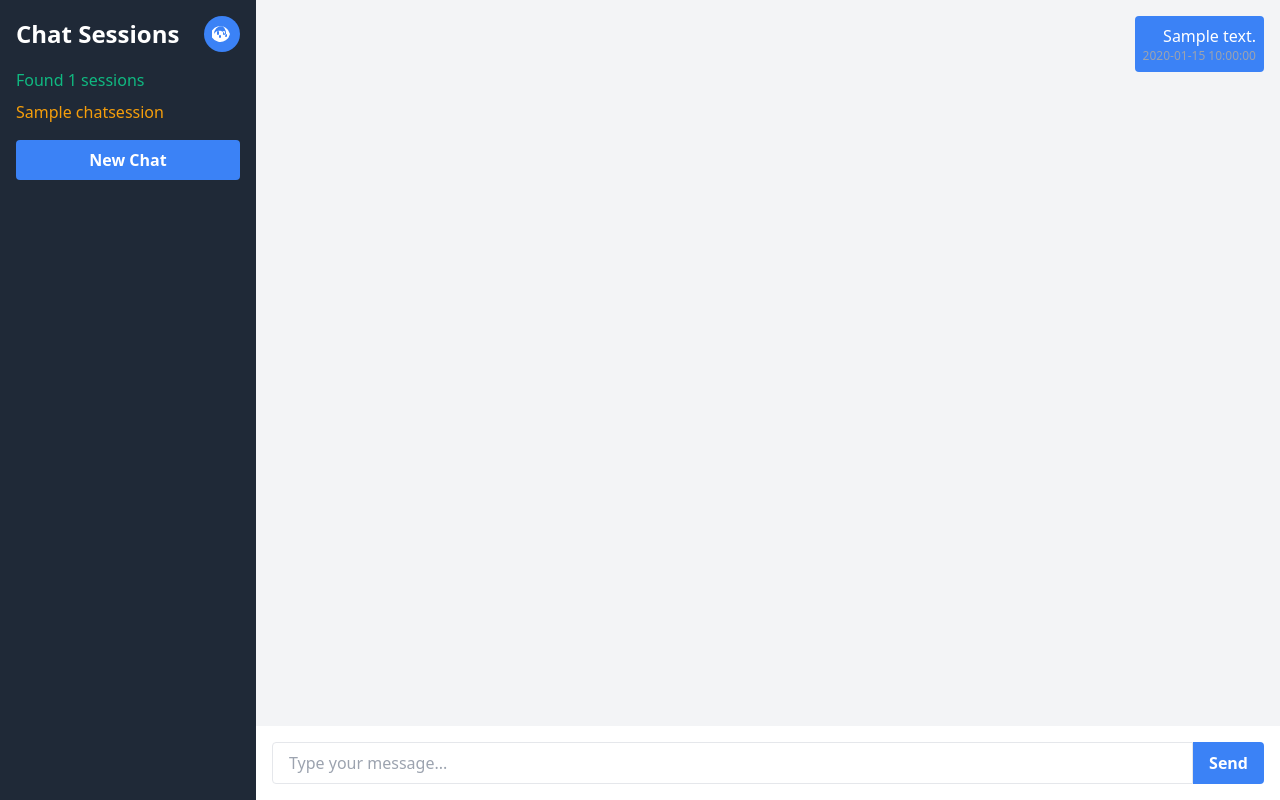
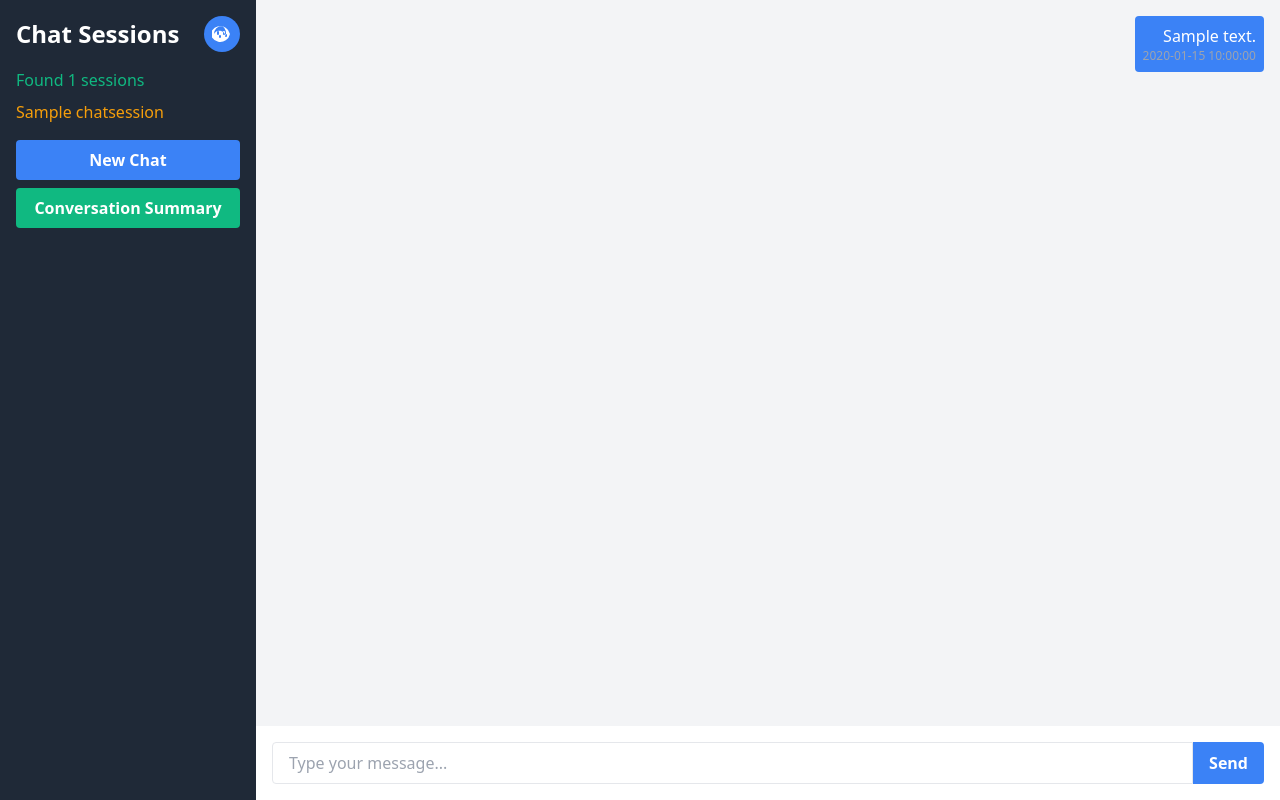
Before and after one commit to abhishek2358/AI-Chatbot, a Django app: page /aichat/home/ in a window 1280 px wide. Run offline with Django 5.2, Linux system fonts and the light colour scheme; tables that the repository leaves empty hold one stand-in row (values such as "Sample post"); parts of the project's set-up code (start-up, migrations or seed data) failed here and were passed over.

Commit message:
Updated UI

```diff
--- a/chatio/aichat/models.py
+++ b/chatio/aichat/models.py
@@ -29,7 +29,7 @@ class patient(models.Model):
     patient_email = models.EmailField()
     patient_phone = models.CharField(max_length=10)
     patient_dob = models.DateField(default='1999-05-19')
-    patient_summary = models.TextField(default='Hypertension')
+    patient_summary = models.TextField(default='No summary yet')
     patient_last_appointment = models.DateTimeField(default='2024-02-19')
     patient_next_appointment = models.DateTimeField(default='2024-03-19')
     patient_treatment_plan = models.TextField(default='Aspirin')
--- a/chatio/aichat/templates/aichat/home.html
+++ b/chatio/aichat/templates/aichat/home.html
@@ -10,7 +10,7 @@
 <body class="bg-gray-100">
     <div class="flex h-screen">
         <!-- Sidebar -->
-        <div class="w-64 bg-gray-800 text-white p-4">
+        <div class="w-64 bg-gray-800 text-white p-4 overflow-y-auto">
             <div class="flex items-center justify-between mb-4">
                 <h2 class="text-2xl font-bold">Chat Sessions</h2>
                 <button class="bg-blue-500 hover:bg-blue-600 text-white p-2 rounded-full"
@@ -41,11 +41,14 @@
                 onclick="window.location.href=`{% url 'create_chat_session' %}`">
                 New Chat
             </button>
+            <!-- New Button for Big Popup -->
+            <button id="show-big-popup" class="mt-2 w-full bg-green-500 hover:bg-green-600 text-white font-bold py-2 px-4 rounded"
+                onclick="openBigPopup()">
+                Conversation Summary
+            </button>
         </div>
 
         <!-- Main Content -->
-        <div class="flex-1 flex flex-col">
-            <!-- Chat Messages -->
         <div class="flex-1 flex flex-col">
             <!-- Chat Messages -->
             <div id="chat-messages" class="flex-1 p-4 overflow-y-auto">
@@ -72,8 +75,8 @@
                 </form>
             </div>
         </div>
+    </div>
 
-        </div>
     <!-- Patient Info Modal -->
     <div id="patientModal" class="fixed inset-0 bg-gray-900 bg-opacity-50 flex items-center justify-center hidden">
         <div class="bg-white p-6 rounded-lg w-1/3">
@@ -87,48 +90,43 @@
             </button>
         </div>
     </div>
+
+    <!-- Big Popup -->
+    <div id="bigPopup" class="fixed inset-0 bg-gray-900 bg-opacity-50 flex items-center justify-center hidden">
+        <div class="bg-white p-6 rounded-lg w-2/3 max-h-[80vh] flex flex-col">
+            <h2 class="text-2xl font-bold mb-4">Conversation Summary</h2>
+            <div class="flex-1 overflow-y-auto mb-4 pr-4">
+                <div class="space-y-4">
+                    <!-- Content Here -->
+                    <p>{{ summary }}</p>
+
+                    <!-- More content as needed -->
+                </div>
+            </div>
+            <button class="w-full bg-green-500 hover:bg-green-600 text-white font-bold py-2 px-4 rounded"
+                    onclick="closeBigPopup()">
+                Close
+            </button>
+        </div>
     </div>
 
     <script>
-
-        // Function to open the modal and load patient info
+        // Existing functions
         function openPatientModal() {
-            // Fetch patient data (replace this with your actual AJAX request)
-            const patientData = {
-                'FirstName': 'Abhishek',
-                'LastName': 'Goyal',
-                'DOB': '1999-05-19',
-                'PhoneNumber': '123456',
-                'Email': 'abhi2358@seas.upenn.edu',
-                'MedicalHistory': 'Hypertension',
-                'MedicationRegiment': 'Aspirin',
-                'LastAppointmentDate': '2024-02-19',
-                'NextAppointmentDate': '2024-03-19',
-                "DoctorName": 'Dr. Adam Smith',
-
-            };
-
-            // Populate patient data in the modal
-            document.getElementById('patientInfo').innerHTML = `
-                <p><strong>First Name:</strong> ${patientData.FirstName}</p>
-                <p><strong>Last Name:</strong> ${patientData.LastName}</p>
-                <p><strong>Date of Birth:</strong> ${patientData.DOB}</p>
-                <p><strong>Phone Number:</strong> ${patientData.PhoneNumber}</p>
-                <p><strong>Email:</strong> ${patientData.Email}</p>
-                <p><strong>Medical History:</strong> ${patientData.MedicalHistory}</p>
-                <p><strong>Medication Regiment:</strong> ${patientData.MedicationRegiment}</p>
-                <p><strong>Last Appointment Date:</strong> ${patientData.LastAppointmentDate}</p>
-                <p><strong>Next Appointment Date:</strong> ${patientData.NextAppointmentDate}</p>
-                <p><strong>Doctor's Name:</strong> ${patientData.DoctorName}</p>
-            `;
-
-            // Show the modal
-            document.getElementById('patientModal').classList.remove('hidden');
+            // ... (existing code)
         }
 
-        // Function to close the modal
         function closePatientModal() {
             document.getElementById('patientModal').classList.add('hidden');
+        }
+
+        // New functions for Big Popup
+        function openBigPopup() {
+            document.getElementById('bigPopup').classList.remove('hidden');
+        }
+
+        function closeBigPopup() {
+            document.getElementById('bigPopup').classList.add('hidden');
         }
 
         document.getElementById('chat-form').addEventListener('submit', function(e) {
@@ -200,9 +198,6 @@
             })
             .catch(error => console.error('Error:', error));
         });
-
     </script>
-
-
 </body>
 </html>
--- a/chatio/aichat/views.py
+++ b/chatio/aichat/views.py
@@ -9,7 +9,7 @@ conversation_memory = []
 def index(request):
 
     patient_record = patient.objects.create(patient_id=1, patient_name='Abhishek Goyal',
-                                            patient_email="abhi2358@seas.upenn.edu", patient_phone='123456', patient_dob='1999-05-19', patient_summary='Hypertension', patient_last_appointment='2024-02-19', patient_next_appointment='2024-03-19', patient_treatment_plan='Aspirin', patient_doctor='Dr. Adam Smith')
+                                            patient_email="abhi2358@seas.upenn.edu", patient_phone='123456', patient_dob='1999-05-19', patient_summary='No summary yet', patient_last_appointment='2024-02-19', patient_next_appointment='2024-03-19', patient_treatment_plan='Aspirin', patient_doctor='Dr. Adam Smith')
 
 
     return HttpResponse("Hello, world. You're at the aichat index.")
@@ -22,10 +22,11 @@ def home(request):
     # check if patient with record patient_id 1 exists, if not create one
     if not patient.objects.filter(patient_id=1).exists():
         patient_record = patient.objects.create(patient_id=1, patient_name='Abhishek Goyal',
-                                            patient_email="abhi2348@seas.upenn.edu", patient_phone='123456', patient_dob='1999-05-19', patient_summary='Hypertension', patient_last_appointment='2024-02-19', patient_next_appointment='2024-03-19', patient_treatment_plan='Aspirin', patient_doctor='Dr. Adam Smith')
+                                            patient_email="abhi2348@seas.upenn.edu", patient_phone='123456', patient_dob='1999-05-19', patient_summary='No summary yet', patient_last_appointment='2024-02-19', patient_next_appointment='2024-03-19', patient_treatment_plan='Aspirin', patient_doctor='Dr. Adam Smith')
 
-
-
+    # if patient record exists, fetch the record
+    else:
+        patient_record = patient.objects.get(patient_id=1)
     # Check if there are any sessions
     if chatSessions_list.exists():
         # Get the last session
@@ -44,13 +45,15 @@ def home(request):
     return render(request, 'aichat/home.html', {
         'chatSessions_list': chatSessions_list,  # All sessions for the sidebar
         'selected_session': selected_session,  # Last session or new session
-        'messages': messages  # Messages for the selected session
+        'messages': messages,  # Messages for the selected session
+        'summary': patient_record.patient_summary
     })
 
 def chat_session(request, session_id):
     global conversation_memory
     # Get the chat session by session_id
     session = get_object_or_404(chatSessions, session_id=session_id)
+    patient_summary = patient.objects.get(patient_id=1).patient_summary
 
     # Fetch messages for this session
     messages = chatMessages.objects.filter(session_id=session).order_by('message_time')
@@ -140,7 +143,8 @@ def chat_session(request, session_id):
     return render(request, 'aichat/home.html', {
         'chatSessions_list': chatSessions.objects.all(),
         'messages': messages,
-        'selected_session': session
+        'selected_session': session,
+        'summary': patient_summary
     })
 
 
```
Also changed, not shown: chatio/aichat/migrations/0003_alter_patient_patient_summary.py (added). Lines whose indentation alone changed are shown as unchanged.
